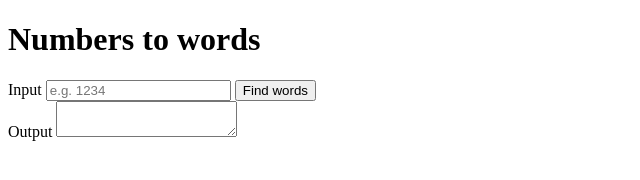
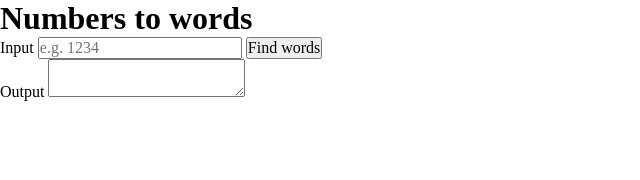
Before and after one commit to JunganSe/NumbersToWords, a website built with Vite: page index.html in a window 1280 px wide. Shown: the whole page, without its empty margins (0-640 px from the left). Built offline with nearby package versions, Linux system fonts and the light colour scheme.

Commit message:
Add css reset

```diff
--- a/index.html
+++ b/index.html
@@ -5,6 +5,8 @@
     <meta charset="UTF-8">
     <meta name="viewport" content="width=device-width, initial-scale=1.0">
     <title>Numbers to words</title>
+    <link rel="icon" href="data:," /> <!-- Disable default favicon request -->
+    <link rel="stylesheet" href="./src/css/reset.css">
 </head>
 
 <body>
--- /dev/null
+++ b/src/css/reset.css
@@ -0,0 +1,21 @@
+*,
+*::before,
+*::after {
+    box-sizing: border-box;
+}
+
+* {
+    margin: 0;
+    padding: 0;
+}
+
+body {
+    min-height: 100vh;
+}
+
+input,
+button,
+textarea,
+select {
+    font: inherit;
+}
```
